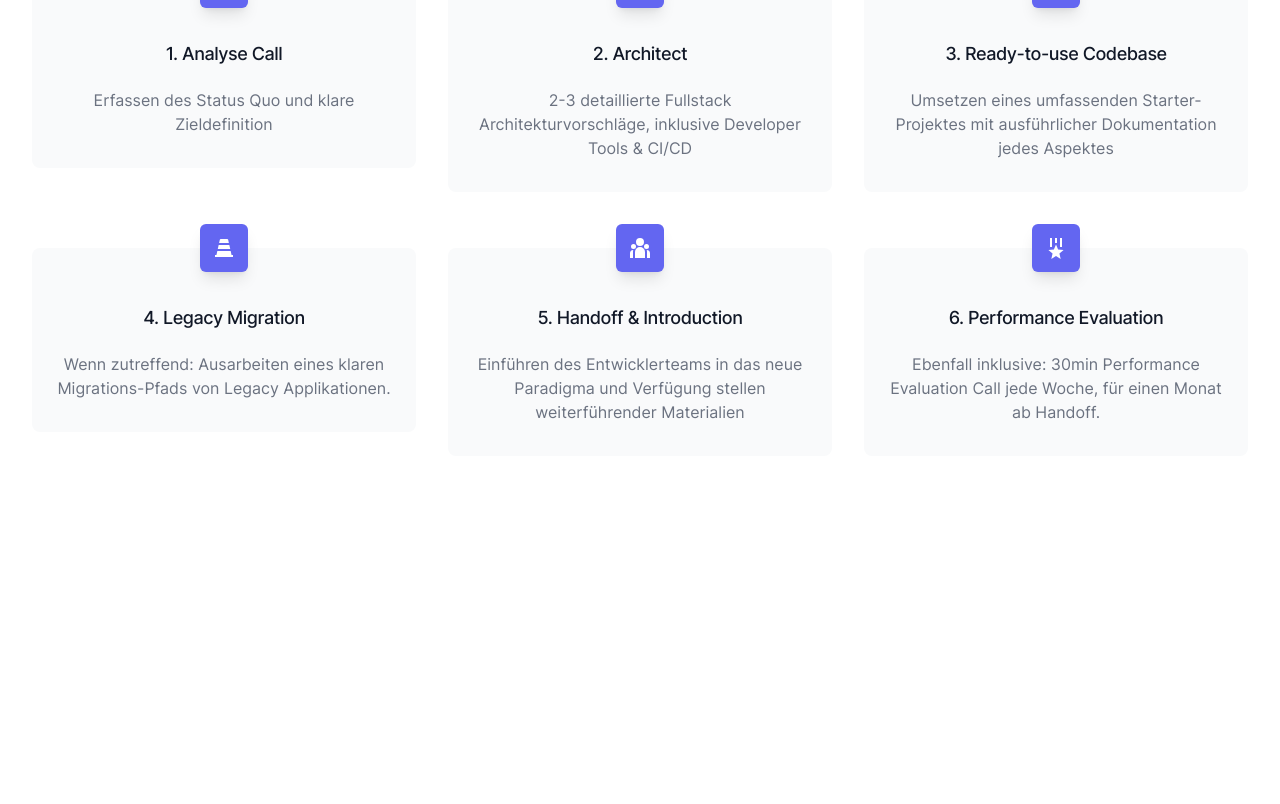
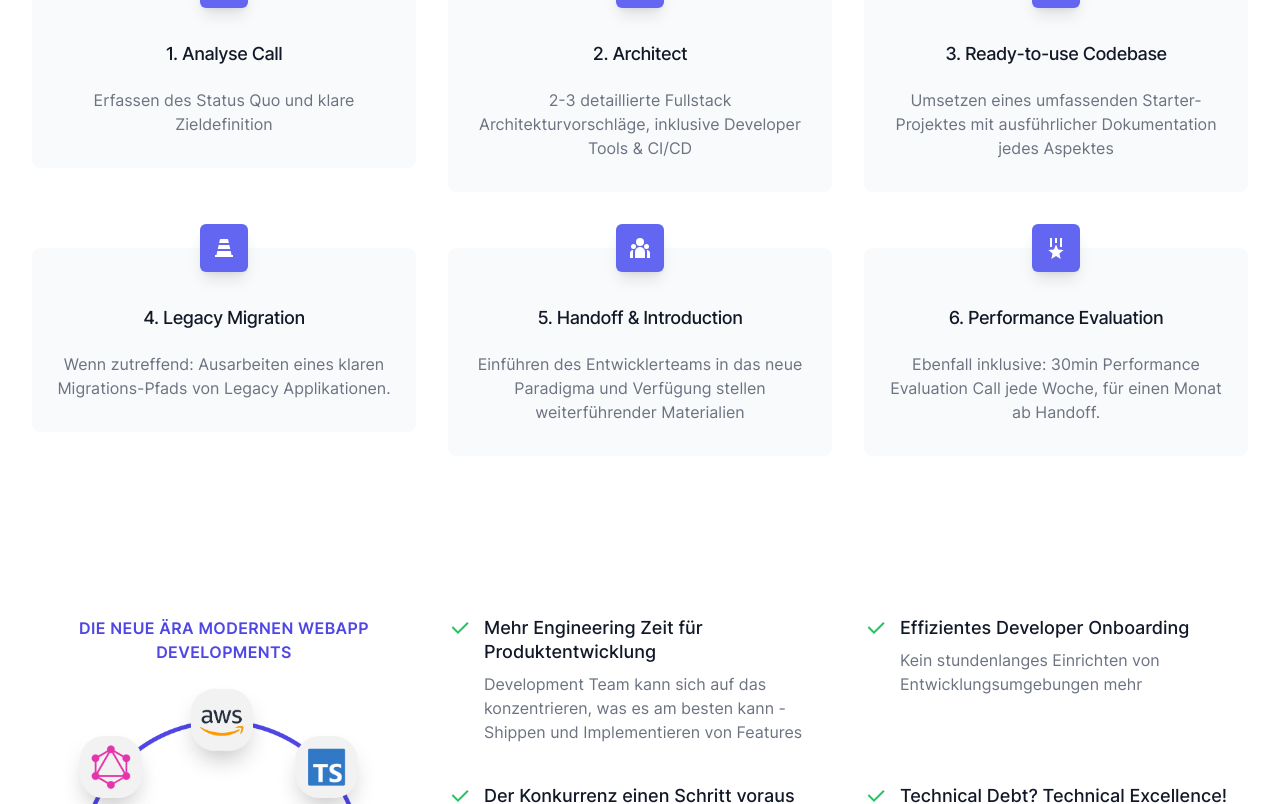
Before and after one commit to scriptify/what-the-stack, a Next.js app: page / in a window 1280 px wide. Shown: the part 1996-2800 px from the top of the page. Before the commit the page ends 2580 px from the top, so only its background shows below. Built offline with nearby package versions, Linux system fonts and the light colour scheme.

Commit message:
feat: pain point solutions

```diff
--- a/src/components/PainPoints/index.tsx
+++ b/src/components/PainPoints/index.tsx
@@ -53,7 +53,7 @@ export default function PainPoints() {
           </h2>
           <p className='mt-2 text-lg text-gray-500'>
             Lasst uns zusammen euren Entwicklungsprozess wieder auf
-            Höchstleistungen bringen
+            Höchstleistung bringen
           </p>
         </div>
       </div>
--- /dev/null
+++ b/src/components/Solutions/index.tsx
@@ -0,0 +1,85 @@
+/* This example requires Tailwind CSS v2.0+ */
+import Image from 'next/image';
+import { RiCheckFill as CheckIcon } from 'react-icons/ri';
+
+import techIllustration from '../../../public/images/success.png';
+
+const features = [
+  {
+    name: <>Mehr Engineering Zeit für Produktentwicklung</>,
+    description: (
+      <>
+        Development Team kann sich auf das konzentrieren, was es am besten kann
+        - Shippen und Implementieren von Features
+      </>
+    ),
+  },
+  {
+    name: <>Der Konkurrenz einen Schritt voraus</>,
+    description: (
+      <>
+        ..dank cutting-edge Technologien und optimierten Prozessen - werde zum
+        Innovator Deiner Branche
+      </>
+    ),
+  },
+  {
+    name: <>Überblick über das JavaScript Ecosystem</>,
+    description: (
+      <>
+        Eine klare Vorstellung aller möglichen und passenden Technologien für
+        Dein Unternehmen
+      </>
+    ),
+  },
+  {
+    name: <>Effizientes Developer Onboarding</>,
+    description: (
+      <>Kein stundenlanges Einrichten von Entwicklungsumgebungen mehr</>
+    ),
+  },
+  {
+    name: <>Technical Debt? Technical Excellence!</>,
+    description: (
+      <>
+        Sorge dafür, dass Deine Software nicht schon nächste Woche als „Legacy“
+        gilt.
+      </>
+    ),
+  },
+];
+
+export default function Solutions() {
+  return (
+    <div className='mt-8 bg-white'>
+      <div className='mx-auto max-w-7xl px-4 sm:px-6 lg:grid lg:grid-cols-3 lg:gap-x-8 lg:px-8'>
+        <div>
+          <h2 className='mb-4 text-center text-base font-semibold uppercase tracking-wide text-indigo-600'>
+            Die neue Ära modernen Webapp Developments
+          </h2>
+          <Image src={techIllustration} alt='The new era of web development' />
+        </div>
+        <div className='mt-12 lg:col-span-2 lg:mt-0'>
+          <dl className='space-y-10 sm:grid sm:grid-flow-col sm:grid-cols-2 sm:grid-rows-3 sm:gap-x-6 sm:gap-y-10 sm:space-y-0 lg:gap-x-8'>
+            {features.map((feature, idx) => (
+              <div key={idx} className='relative'>
+                <dt>
+                  <CheckIcon
+                    className='absolute h-6 w-6 text-green-500'
+                    aria-hidden='true'
+                  />
+                  <p className='ml-9 text-lg font-medium leading-6 text-gray-900'>
+                    {feature.name}
+                  </p>
+                </dt>
+                <dd className='mt-2 ml-9 text-base text-gray-500'>
+                  {feature.description}
+                </dd>
+              </div>
+            ))}
+          </dl>
+        </div>
+      </div>
+    </div>
+  );
+}
--- a/src/pages/index.tsx
+++ b/src/pages/index.tsx
@@ -1,10 +1,11 @@
 import * as React from 'react';
 
+import Authority from '@/components/Authority';
+import LandingHero from '@/components/Hero';
 import Layout from '@/components/layout/Layout';
+import PainPoints from '@/components/PainPoints';
 import Seo from '@/components/Seo';
-import LandingHero from '@/components/Hero';
-import PainPoints from '@/components/PainPoints';
-import Authority from '@/components/Authority';
+import Solutions from '@/components/Solutions';
 import TheProcess from '@/components/TheProcess';
 
 export default function HomePage() {
@@ -18,6 +19,7 @@ export default function HomePage() {
         <PainPoints />
         <Authority />
         <TheProcess />
+        <Solutions />
       </main>
     </Layout>
   );
```
Also changed, not shown: public/images/success.png (added).
